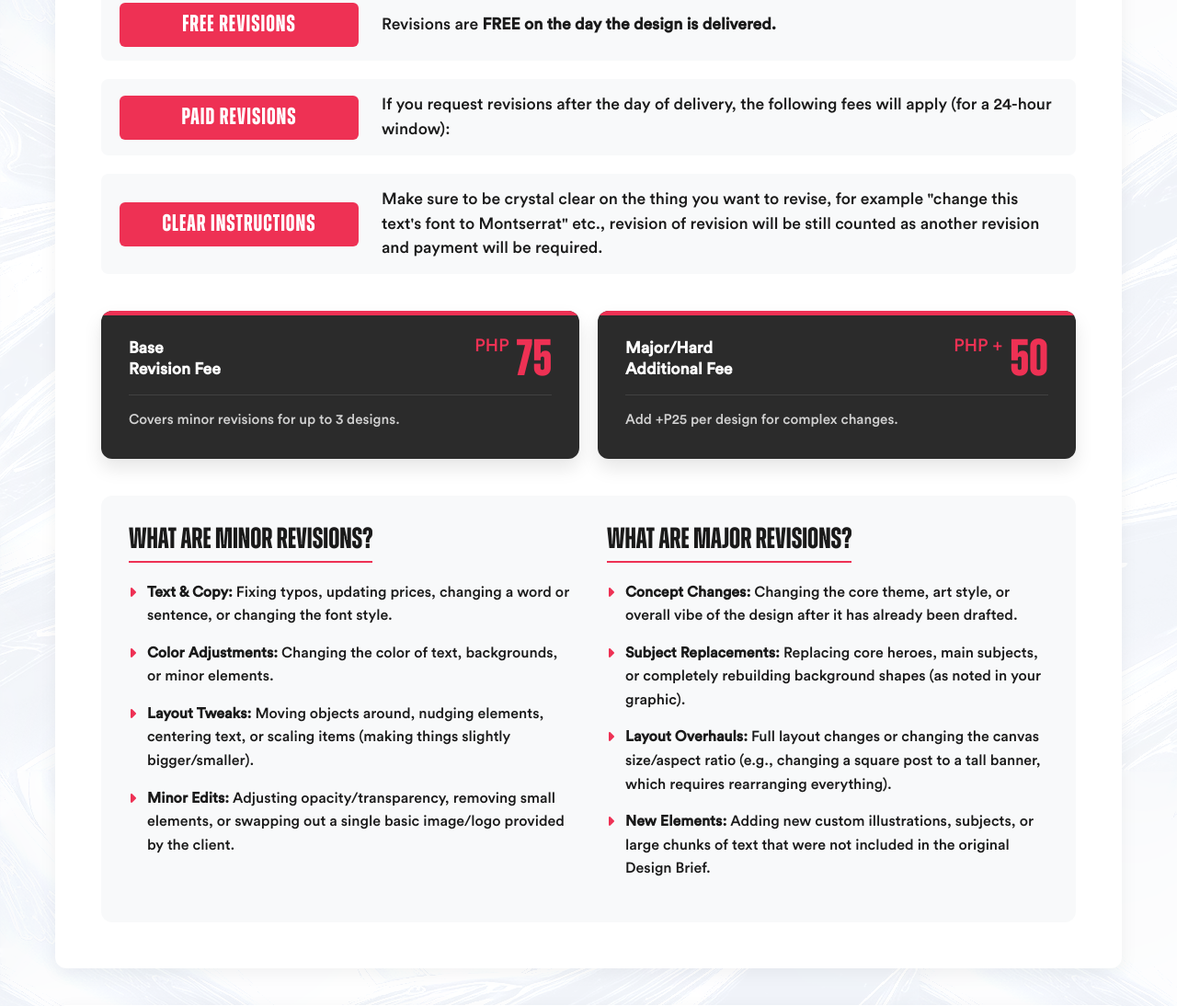
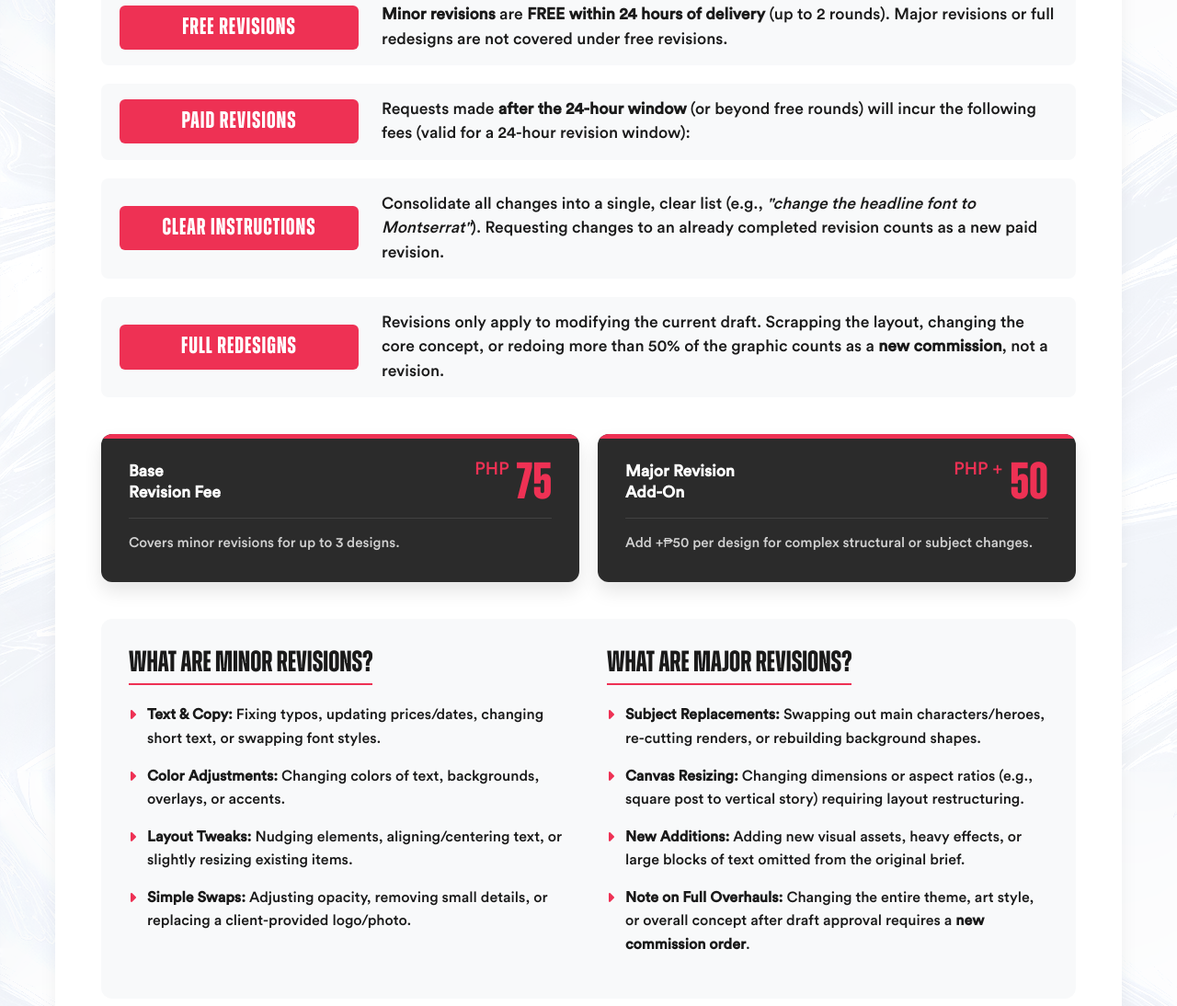
Before and after one commit to MarkLawrenceArtistry/portfolio-website, a plain HTML site: page terms.html in a window 1280 px wide. Shown: the part 1162-2256 px from the top of the page at 92% size. Drawn offline with Linux system fonts and the light colour scheme.

Commit message:
updated revision terms

```diff
--- a/terms.html
+++ b/terms.html
@@ -70,15 +70,19 @@
                     <div class="term-list">
                         <div class="term-item">
                             <div class="term-badge">FREE REVISIONS</div>
-                            <div class="term-text">Revisions are <strong>FREE on the day the design is delivered.</strong></div>
+                            <div class="term-text"><strong>Minor revisions</strong> are <strong>FREE within 24 hours of delivery</strong> (up to 2 rounds). Major revisions or full redesigns are not covered under free revisions.</div>
                         </div>
                         <div class="term-item">
                             <div class="term-badge">PAID REVISIONS</div>
-                            <div class="term-text">If you request revisions after the day of delivery, the following fees will apply (for a 24-hour window):</div>
+                            <div class="term-text">Requests made <strong>after the 24-hour window</strong> (or beyond free rounds) will incur the following fees (valid for a 24-hour revision window):</div>
                         </div>
                         <div class="term-item">
                             <div class="term-badge">CLEAR INSTRUCTIONS</div>
-                            <div class="term-text">Make sure to be crystal clear on the thing you want to revise, for example "change this text's font to Montserrat" etc., revision of revision will be still counted as another revision and payment will be required.</div>
+                            <div class="term-text">Consolidate all changes into a single, clear list (e.g., <em>"change the headline font to Montserrat"</em>). Requesting changes to an already completed revision counts as a new paid revision.</div>
+                        </div>
+                        <div class="term-item">
+                            <div class="term-badge">FULL REDESIGNS</div>
+                            <div class="term-text">Revisions only apply to modifying the current draft. Scrapping the layout, changing the core concept, or redoing more than 50% of the graphic counts as a <strong>new commission</strong>, not a revision.</div>
                         </div>
                     </div>
 
@@ -93,18 +97,11 @@
                         </div>
                         <div class="fee-card">
                             <div class="fee-header">
-                                <div class="fee-name">Major/Hard<br>Additional Fee</div>
+                                <div class="fee-name">Major Revision<br>Add-On</div>
                                 <div class="fee-price"><span>PHP +</span> 50</div>
                             </div>
-                            <div class="fee-desc">Add +P25 per design for complex changes.</div>
+                            <div class="fee-desc">Add +₱50 per design for complex structural or subject changes.</div>
                         </div>
-                        <!-- <div class="fee-card">
-                            <div class="fee-header">
-                                <div class="fee-name">Additional<br>Designs Fee</div>
-                                <div class="fee-price"><span>PHP +</span> 5</div>
-                            </div>
-                            <div class="fee-desc">Add +P5 per additional design variation.</div>
-                        </div> -->
                     </div>
 
                     <!-- Revision Definitions -->
@@ -112,19 +109,19 @@
                         <div class="rev-col">
                             <h3>WHAT ARE MINOR REVISIONS?</h3>
                             <ul>
-                                <li><strong>Text & Copy:</strong> Fixing typos, updating prices, changing a word or sentence, or changing the font style.</li>
-                                <li><strong>Color Adjustments:</strong> Changing the color of text, backgrounds, or minor elements.</li>
-                                <li><strong>Layout Tweaks:</strong> Moving objects around, nudging elements, centering text, or scaling items (making things slightly bigger/smaller).</li>
-                                <li><strong>Minor Edits:</strong> Adjusting opacity/transparency, removing small elements, or swapping out a single basic image/logo provided by the client.</li>
+                                <li><strong>Text & Copy:</strong> Fixing typos, updating prices/dates, changing short text, or swapping font styles.</li>
+                                <li><strong>Color Adjustments:</strong> Changing colors of text, backgrounds, overlays, or accents.</li>
+                                <li><strong>Layout Tweaks:</strong> Nudging elements, aligning/centering text, or slightly resizing existing items.</li>
+                                <li><strong>Simple Swaps:</strong> Adjusting opacity, removing small details, or replacing a client-provided logo/photo.</li>
                             </ul>
                         </div>
                         <div class="rev-col">
                             <h3>WHAT ARE MAJOR REVISIONS?</h3>
                             <ul>
-                                <li><strong>Concept Changes:</strong> Changing the core theme, art style, or overall vibe of the design after it has already been drafted.</li>
-                                <li><strong>Subject Replacements:</strong> Replacing core heroes, main subjects, or completely rebuilding background shapes (as noted in your graphic).</li>
-                                <li><strong>Layout Overhauls:</strong> Full layout changes or changing the canvas size/aspect ratio (e.g., changing a square post to a tall banner, which requires rearranging everything).</li>
-                                <li><strong>New Elements:</strong> Adding new custom illustrations, subjects, or large chunks of text that were not included in the original Design Brief.</li>
+                                <li><strong>Subject Replacements:</strong> Swapping out main characters/heroes, re-cutting renders, or rebuilding background shapes.</li>
+                                <li><strong>Canvas Resizing:</strong> Changing dimensions or aspect ratios (e.g., square post to vertical story) requiring layout restructuring.</li>
+                                <li><strong>New Additions:</strong> Adding new visual assets, heavy effects, or large blocks of text omitted from the original brief.</li>
+                                <li><strong>Note on Full Overhauls:</strong> Changing the entire theme, art style, or overall concept after draft approval requires a <strong>new commission order</strong>.</li>
                             </ul>
                         </div>
                     </div>
```
